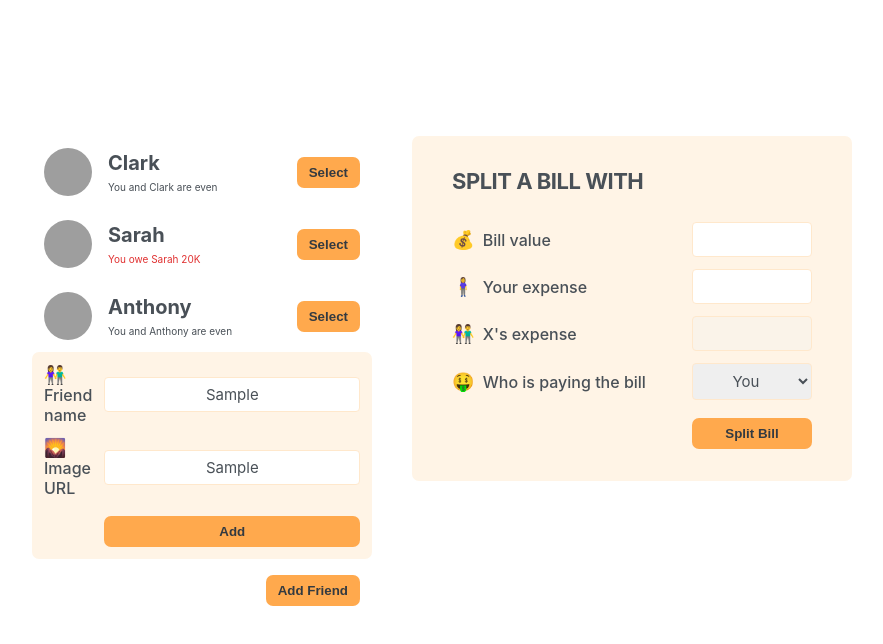
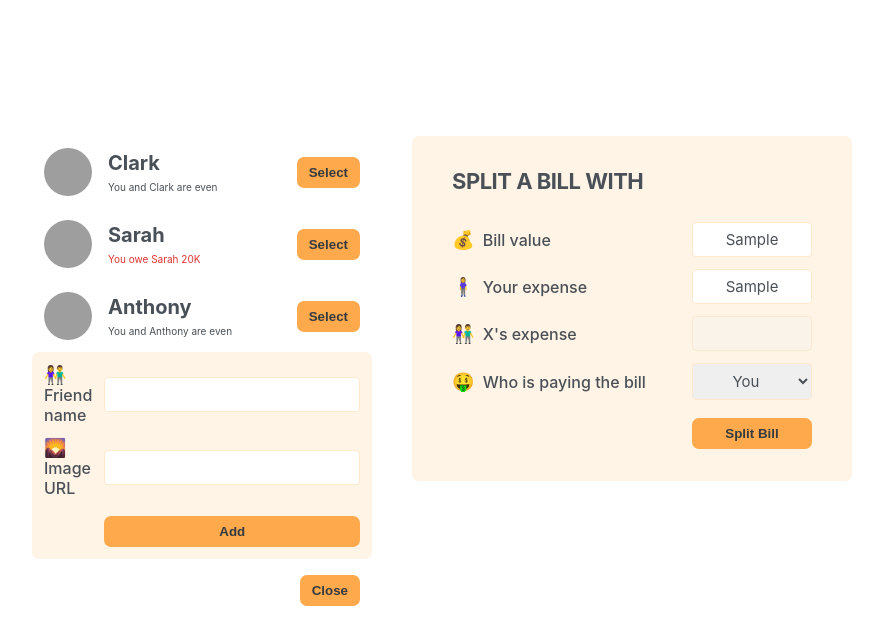
Before and after one commit to SivaSurender/React-Projects, a React (Vite) app: page / in a window 1280 px wide. Both pictures are taken after typing "Sample", "Sample" into the empty fields and a click on the button "Add Friend". Shown: the top 644 px of the page, without its empty margins (198-1081 px from the left). Built offline with nearby package versions, Linux system fonts and the light colour scheme; grey boxes are pictures that could not be loaded.

Commit message:
Added code

```diff
--- a/FormAddFriend.jsx
+++ b/FormAddFriend.jsx
@@ -1,13 +1,39 @@
-import React from "react";
+import React, { useState } from "react";
 
-function FormAddFriend() {
+function FormAddFriend({ getMasterData }) {
+  const [user, setUser] = useState({
+    id: "",
+    name: "",
+    image: "",
+    balance: 0,
+  });
+
+  const addFriendHandle = (e) => {
+    e.preventDefault();
+    const Obj = {
+      ...user,
+      id: crypto.randomUUID(),
+      balance: 0,
+      image: `https://i.pravatar.cc/48?u=499476?=${crypto.randomUUID()}`,
+    };
+    setUser(Obj);
+
+    console.log(user);
+    getMasterData(Obj);
+    setUser({ id: "", name: "", image: "", balance: 0 });
+  };
+  console.log(user);
   return (
-    <form className="form-add-friend">
+    <form className="form-add-friend" onSubmit={(e) => addFriendHandle(e)}>
       <label>👫 Friend name</label>
-      <input type="text" />
+      <input
+        type="text"
+        value={user.name}
+        onChange={(e) => setUser((prev) => ({ ...prev, name: e.target.value }))}
+      />
 
       <label>🌄 Image URL</label>
-      <input type="text" />
+      <input type="text" value={user.image} />
 
       <button className="button">Add</button>
     </form>
--- a/FriendsList.jsx
+++ b/FriendsList.jsx
@@ -1,12 +1,11 @@
 import React from "react";
 
-import { initialFriends } from "./src/App";
 import IndFriend from "./IndFriend";
 
-function FriendsList() {
+function FriendsList({ masterData }) {
   return (
     <div>
-      {initialFriends.map((each) => {
+      {masterData.map((each) => {
         return <IndFriend friend={each} key={each.id} />;
       })}
     </div>
--- a/src/App.jsx
+++ b/src/App.jsx
@@ -19,18 +19,26 @@ export const initialFriends = [
   },
 ];
 
-import React from "react";
+import React, { useState } from "react";
 import FriendsList from "../FriendsList";
 import FormSplitBill from "../FormSplitBill";
 import FormAddFriend from "../FormAddFriend";
 
 function App() {
+  const [showAdd, setShowAdd] = useState(false);
+  const [masterData, setMasterData] = useState(initialFriends);
+
+  const getMasterData = (data) => {
+    setMasterData((prev) => [...prev, data]);
+  };
   return (
     <div className="app">
       <div className="sidebar">
-        <FriendsList />
-        <FormAddFriend />
-        <button className="button">Add Friend</button>
+        <FriendsList masterData={masterData} />
+        {showAdd && <FormAddFriend getMasterData={getMasterData} />}
+        <button className="button" onClick={() => setShowAdd((prev) => !prev)}>
+          {showAdd ? "Close" : "Add Friend"}
+        </button>
       </div>
       <FormSplitBill />
     </div>
```
